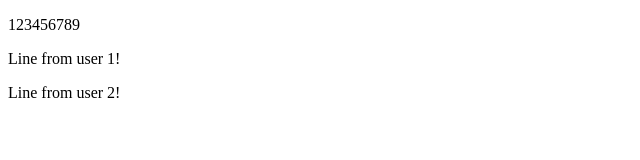
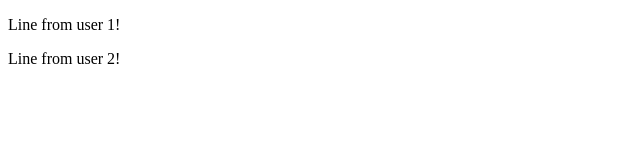
Before and after one commit to ternprojects/Git-lessons_Udemy, a plain HTML site: page index.html in a window 1280 px wide. Shown: the whole page, without its empty margins (0-640 px from the left). Drawn offline with Linux system fonts and the light colour scheme.

Commit message:
Base_structure

```diff
--- a/index.html
+++ b/index.html
@@ -7,7 +7,6 @@
   <title>Document</title>
 </head>
 <body>
-  <p>123456789</p>
   <p>Line from user 1!</p>
   <p>Line from user 2!</p>
 </body>
```
